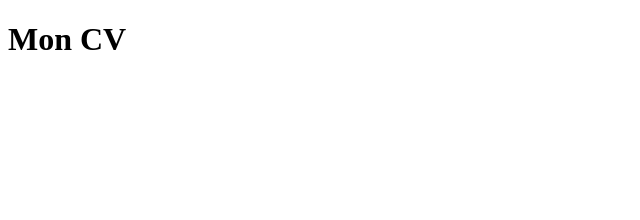
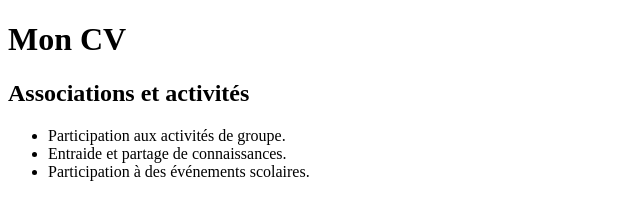
Before and after one commit to Gilchrist006/mon-cv, a plain HTML site: page index.html in a window 1280 px wide. Shown: the whole page, without its empty margins (0-640 px from the left). Drawn offline with Linux system fonts and the light colour scheme.

Commit message:
mise en place de la section associations

```diff
--- a/index.html
+++ b/index.html
@@ -10,6 +10,14 @@
 <body>
 
     <h1>Mon CV</h1>
+    <section>
+    <h2>Associations et activités</h2>
 
+    <ul>
+        <li>Participation aux activités de groupe.</li>
+        <li>Entraide et partage de connaissances.</li>
+        <li>Participation à des événements scolaires.</li>
+    </ul>
+</section>
 </body>
 </html>
```
